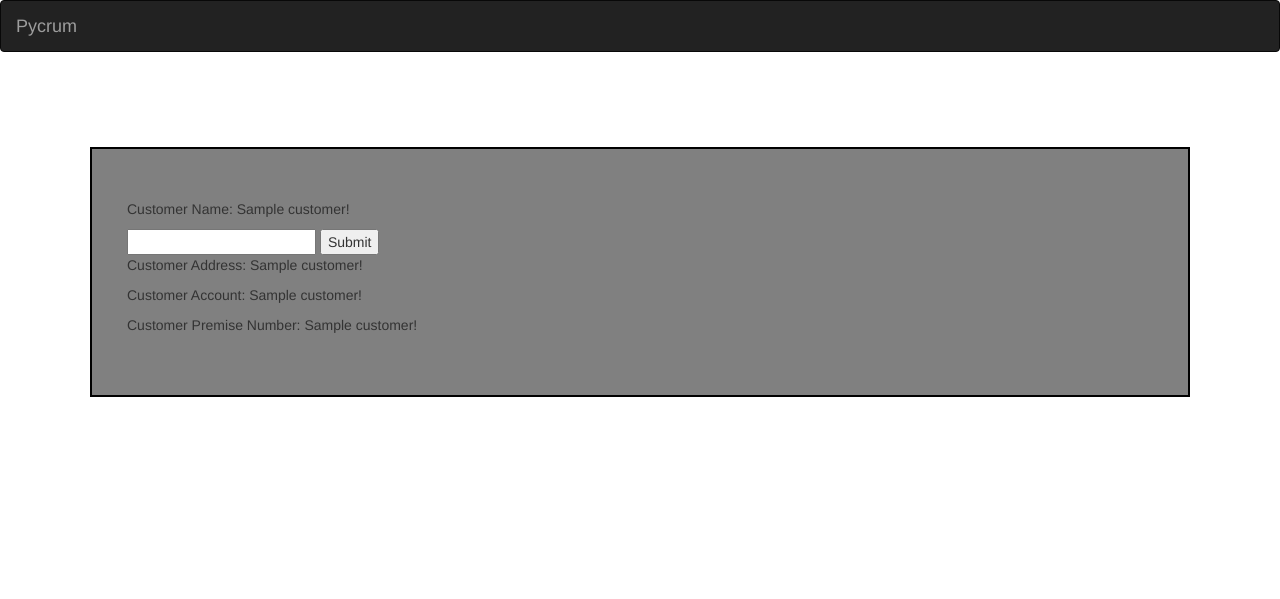
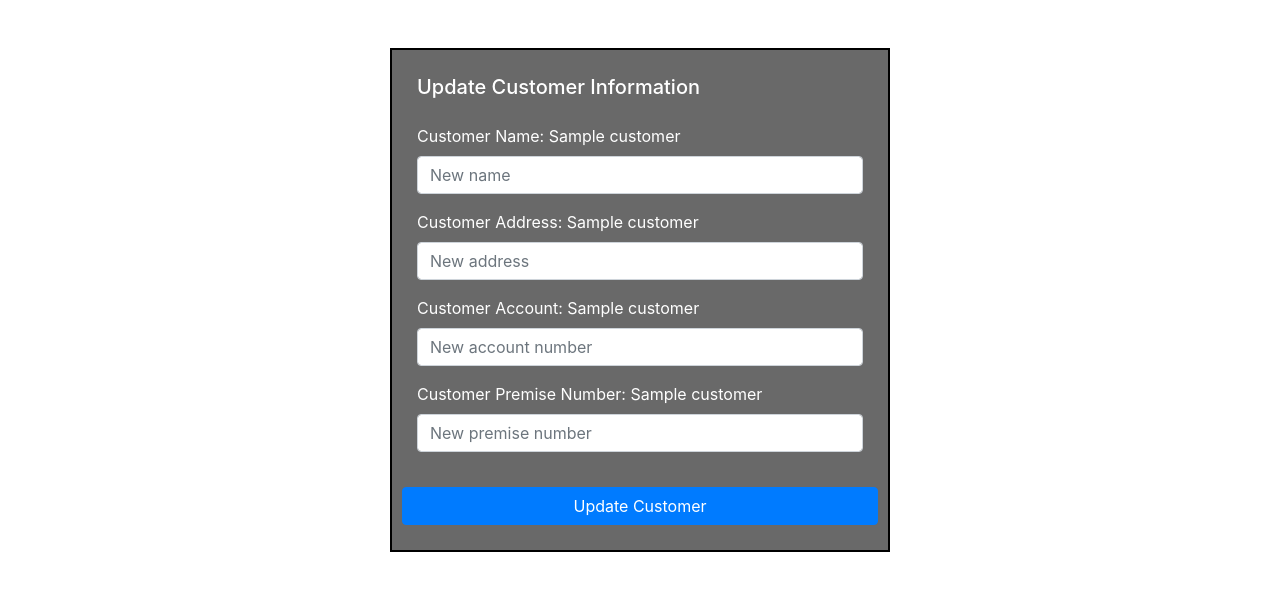
Before and after one commit to qcoley/Pycrum, a Flask app: template templates/info_page.html in a window 1280 px wide. Shown: the top 599 px of the page. Run offline with Flask 3, Linux system fonts and the light colour scheme; the template is opened without the code that fills it: most values are stand-ins (such as "Sample title", 1, 10 or a date in 2020); some libraries are stand-ins or nearby versions.

Commit message:
various updates.

```diff
--- a/app.py
+++ b/app.py
@@ -51,38 +51,38 @@ class Customer(db.Model):
 
 # ----------------------------------------------------------------------------------------------------------------------
 def generate_shape_map():
+    # use sql and database connection to query customer data and create a geo data frame
     gdf = gpd.GeoDataFrame.from_postgis("select * from customers", db.engine, geom_col='geolocation')
+    # set location and convert to geojson for choropleth layer
     gdf = gdf.set_crs("EPSG:4326")
     geojson = gdf.to_crs(epsg='4326').to_json()
 
     m = folium.Map(location=[gdf.iloc[0].geolocation.centroid.y, gdf.iloc[0].geolocation.centroid.x], zoom_start=8)
 
-    # Create a folium choropleth object and specify the geo_data, data, columns, key_on, and other arguments
+    # create a folium choropleth object that shows markers for each billing customer
     folium.Choropleth(geo_data=geojson, name='choropleth', data=gdf, columns=['name', 'address'],
                       fill_color='YlGn', fill_opacity=0.7, line_opacity=0.2, legend_name='Customers').add_to(m)
 
-    # Create a folium geojson object from the same geo_data as the choropleth object
+    # create a folium geojson object from same dataset
     geo = folium.GeoJson(data=gdf, popup=folium.GeoJsonPopup(fields=['name', 'address', "link"], labels=True))
 
-    # Add the geojson object to the map using the add_to method
     geo.add_to(m)
 
-    # Loop through the geojson features and add a reference link to each country
-    index = 0
+    # loop through geojson features
     for feature in geo.data["features"]:
-        customer_list = [index,
+        # create list of customer info to pass to link
+        customer_list = [feature["properties"]["id"],
                          feature["properties"]["name"],
                          feature["properties"]["address"],
                          feature["properties"]["account_number"],
                          feature["properties"]["premise_number"]]
-        # Get the country name
-        # Generate a reference link using Wikipedia
+
+        # generate a reference link to customer
         link = f"<a href='{url_for('info_page', customer=customer_list)}'>Update Record</a>"
-        # Add the link as a new property
+        # add link as new field to generate in map popup
         feature["properties"]["link"] = link
-        index += 1
 
-    # Save or display the map
+    # save map to be displayed
     m.save("templates/map.html")
 
 
@@ -92,6 +92,7 @@ def root():
     return render_template('home_page.html')
 
 
+# map page that show the map rendered with map generation
 @app.route('/map_page')
 def map_page():
     return render_template('map_page.html')
@@ -104,12 +105,14 @@ def map_view():
     return render_template('map.html')
 
 
+# record page that shows all customer information from a database query
 @app.route('/record_page')
 def record_page():
     data = db.session.execute(text("SELECT * FROM customers"))
     return render_template('record_page.html', data=data)
 
 
+# for processing uploaded shape files
 @app.route('/upload_page', methods=['POST'])
 def upload_page():
     # file = request.files.get('file')
@@ -119,27 +122,20 @@ def upload_page():
     return redirect('/')
 
 
+# shows more information for customer when clicked on from map link
 @app.route('/info_page')
 def info_page():
     customer = request.args.getlist('customer')
     return render_template('info_page.html', data=customer)
 
 
-@app.route('/edit_page', methods=['POST'])
-def edit_page():
-    new_name = request.form.get('name')
-    new_address = request.form.get('address')
-
-    # generate_shape_map('billing.shp', new_name, new_address)
-
-    return render_template('mapped.html', data='map.html')
-
-
+# add record from the records page
 @app.route('/add_record', methods=['POST'])
 def add_record():
     return render_template('add_record.html')
 
 
+# route that handles adding the customer by getting form data and inserting into database
 @app.route('/add_customer', methods=['POST'])
 def add_customer():
 
@@ -166,5 +162,17 @@ def add_customer():
     return render_template('add_record.html')
 
 
-if __name__ == "__main__":
-    app.run()
+# route that handles adding the customer by getting form data and inserting into database
+@app.route('/update_customer', methods=['POST'])
+def update_customer():
+
+    u_id = request.form.get("update_id")
+    u_name = request.form.get("update_name")
+    u_address = request.form.get('update_address')
+    u_account = request.form.get('update_account')
+    u_premise = request.form.get('update_premise')
+
+    print(u_id, u_name, u_address, u_account, u_premise)
+
+    generate_shape_map()
+    return render_template('map.html')
--- a/templates/info_page.html
+++ b/templates/info_page.html
@@ -1,53 +1,55 @@
-<!DOCTYPE html>
+<!doctype html>
 <html lang="en">
     <head>
+        <meta charset="utf-8">
+        <meta name="viewport" content="width=device-width, initial-scale=1, shrink-to-fit=no">
+        <link rel="stylesheet"
+              href="https://cdn.jsdelivr.net/npm/bootstrap@4.0.0/dist/css/bootstrap.min.css"
+              integrity="sha384-Gn5384xqQ1aoWXA+058RXPxPg6fy4IWvTNh0E263XmFcJlSAwiGgFAW/dAiS6JXm"
+              crossorigin="anonymous">
+        <style>
+            .parent { display: flex; align-items: center; height: 75vh; }
+            .child { width: 500px; margin: 0 auto; }
+            form label, h5 { color: #fff; }
+        </style>
         <title>Pycrum</title>
-  <meta charset="utf-8">
-  <meta name="viewport" content="width=device-width, initial-scale=1">
-  <link rel="stylesheet" href="https://maxcdn.bootstrapcdn.com/bootstrap/3.4.1/css/bootstrap.min.css">
-  <script src="https://ajax.googleapis.com/ajax/libs/jquery/3.6.4/jquery.min.js"></script>
-  <script src="https://maxcdn.bootstrapcdn.com/bootstrap/3.4.1/js/bootstrap.min.js"></script>
-  <style>
-    .border { border:solid 2px black; background-color:grey; padding: 25px; }
-    .spacing { padding: 75px; }
-    .spacing_small { padding: 25px; }
-  </style>
     </head>
 
     <body>
-    <nav class="navbar navbar-inverse">
-      <div class="container-fluid">
-        <div class="navbar-header">
-          <a class="navbar-brand" href="/">Pycrum</a>
+        <div class="parent">
+            <div class="child">
+                <div style="border:solid 2px black; background-color:dimgrey; padding: 25px;">
+                    <h5> Update Customer Information </h5>
+                    <form action="{{url_for('update_customer')}}" method="post" style="margin-top:25px">
+                        <input type="hidden" name="update_id" value="{{ data[0] }}">
+                        <div class="form-group">
+                        <label for="Name">Customer Name: {{ data[1] }}</label>
+                        <input type="text" class="form-control" id="Name" name="update_name"
+                               placeholder="New name">
                         </div>
+                        <div class="form-group">
+                        <label for="Address">Customer Address: {{ data[2] }}</label>
+                        <input type="text" class="form-control" id="Address" name="update_address"
+                               placeholder="New address">
                         </div>
-    </nav>
-
-    <div class="col-md-12">
-        <div class="spacing">
-            <div class="border">
-                <div class="spacing_small">
-                    <div class="row justify-content-center">
-                        <p class="white">Customer Name: {{ data[1] }}!</p>
-                        <form method="POST" action="{{ url_for('edit_page') }}">
-                            <input type="text" name="name"/>
-                            <input type="submit" value="Submit"/>
+                        <div class="form-group">
+                        <label for="Account">Customer Account: {{ data[3] }}</label>
+                        <input type="number" class="form-control" id="Account" name="update_account"
+                               placeholder="New account number">
+                        </div>
+                        <div class="form-group">
+                        <label for="Premise">Customer Premise Number: {{ data[4] }}</label>
+                        <input type="number" class="form-control" id="Premise" name="update_premise"
+                               placeholder="New premise number">
+                        </div>
+                        <div class="row justify-content-center" style="margin-top:35px">
+                        <button type="submit" class="btn btn-primary btn-block">Update Customer</button>
+                        </div>
                     </form>
-                    </div>
-                    <div class="row justify-content-center">
-                        <p class="white">Customer Address: {{ data[2] }}!</p>
-                    </div>
-                    <div class="row justify-content-center">
-                        <p class="white">Customer Account: {{ data[3] }}!</p>
-                    </div>
-                    <div class="row justify-content-center">
-                        <p class="white">Customer Premise Number: {{ data[4] }}!</p>
-                    </div>
-                </div>
-
                 </div>
             </div>
         </div>
 
+
     </body>
 </html>
```
Also changed, not shown: templates/add_record.html (+8 -10 lines), templates/map_page.html (+3 -6 lines). Lines whose indentation alone changed are shown as unchanged.
